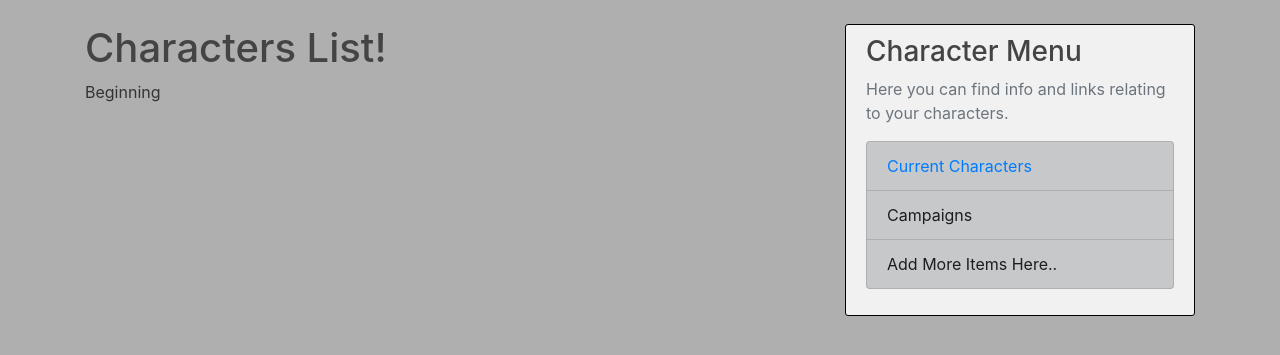
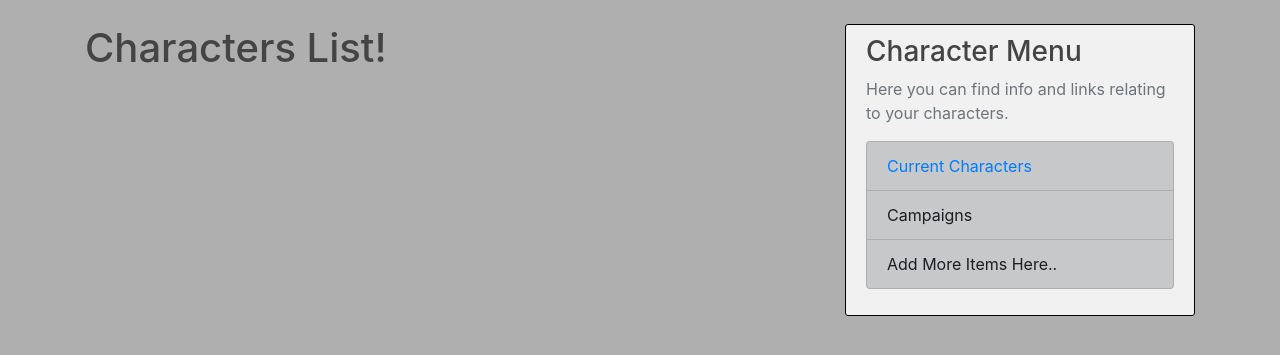
Before and after one commit to NickJacksonDev/DnD-Manager, a Django app: page /character_builder/characters/ in a window 1280 px wide. Shown: the part 56-411 px from the top of the page. Run offline with Django 3.2, Linux system fonts and the light colour scheme; data that the repository does not hold is empty; some libraries are stand-ins or nearby versions.

Commit message:
Fixed character detail

```diff
--- a/Character_Builder/templates/Character_Builder/character_list.html
+++ b/Character_Builder/templates/Character_Builder/character_list.html
@@ -3,12 +3,7 @@
 {% block content %}
     <h1>Characters List!</h1>
 
-		<p>Beginning</p>
-
     {% for character in characters %}
-
-			<p>Hello world: {{ character }}</p>
-
 
 			<div>
 				<h2><a href="{% url 'character-detail' character.characterID %}">{{ character.characterName }}</a></h2>
```
Also changed, not shown: Character_Builder/templates/Character_Builder/character_detail.html (+5 -3 lines).
